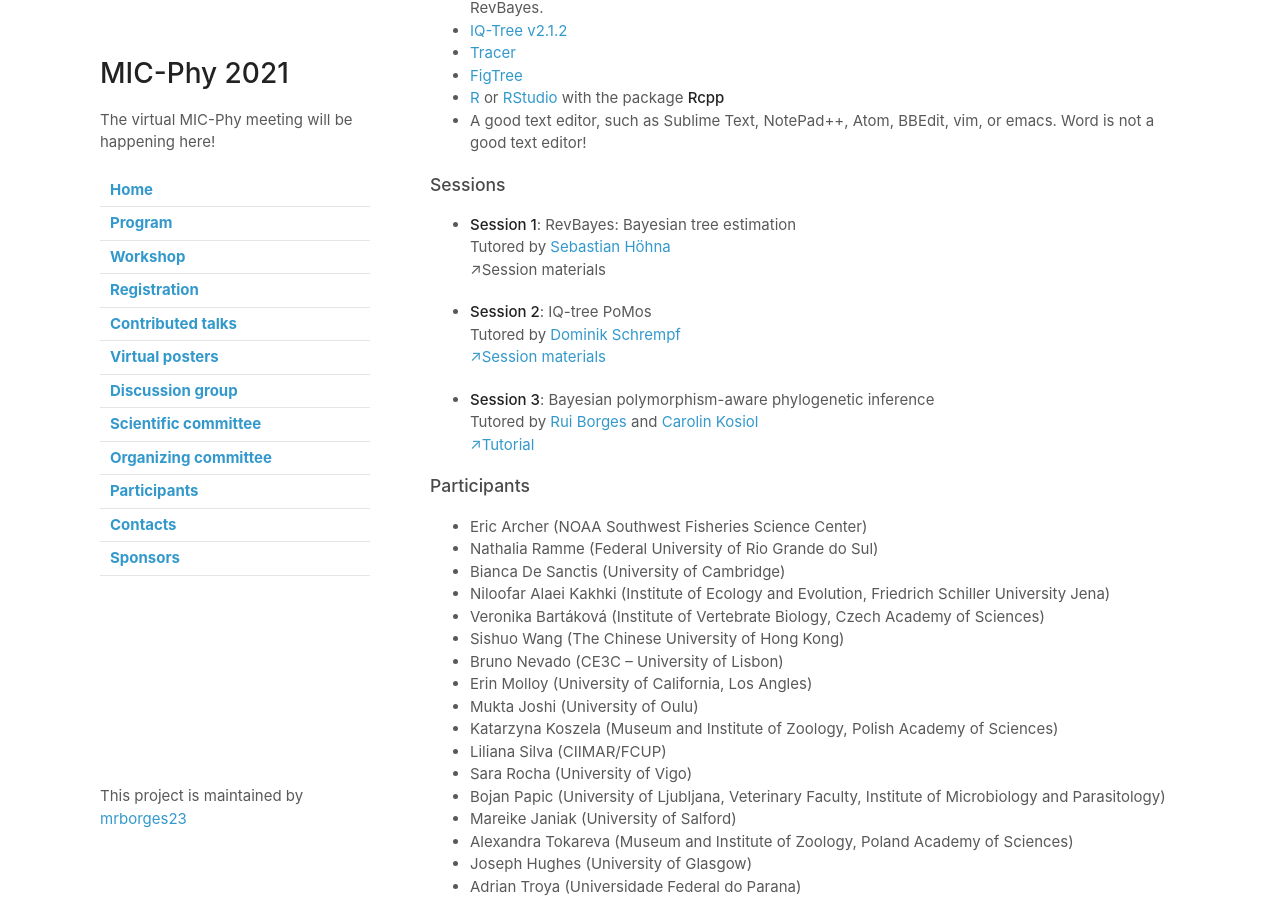
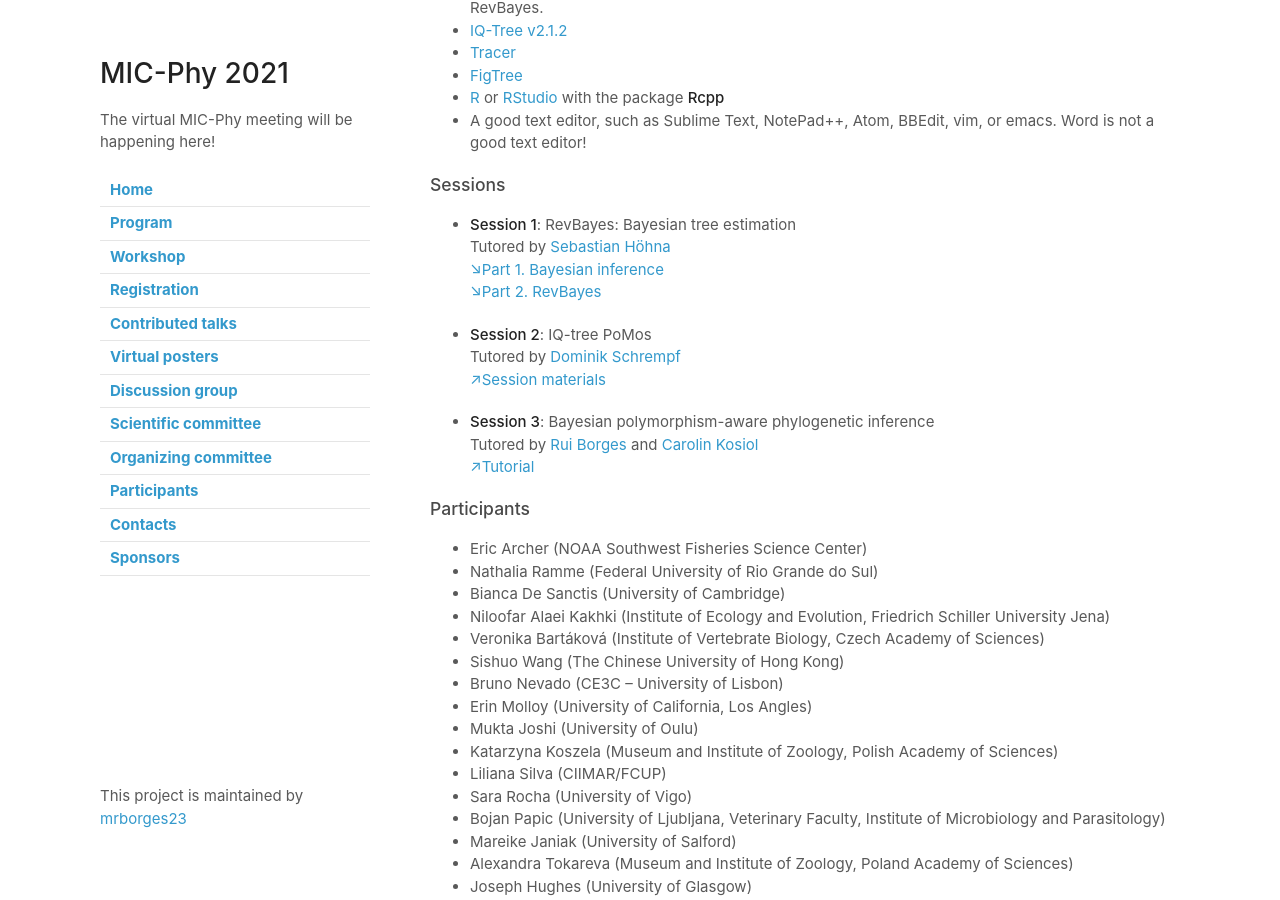
Before and after one commit to mrborges23/micphy2021, a Jekyll site: the page built from workshop.md, in a window 1280 px wide and 900 px high, scrolled down 385 px. Built offline with Jekyll 4.4.1, drawn with Linux system fonts in a browser that asks for light colours; our own code applies the rules of GitHub Pages for plain Markdown files.

```diff
--- a/workshop.md
+++ b/workshop.md
@@ -19,7 +19,9 @@ Before the course starts, please install the following software on your own comp
 
 * **Session 1**: RevBayes: Bayesian tree estimation<br/>
 Tutored by [Sebastian Höhna](https://hoehnalab.github.io//)<br/>
-&#8599;Session materials<br/>
+[&#8600;Part 1. Bayesian inference](/assets/session1/1.pdf)<br/>
+[&#8600;Part 2. RevBayes](/assets/session1/2.pdf)<br/>
+
 
 * **Session 2**: IQ-tree PoMos<br/>
 Tutored by [Dominik Schrempf](http://www.cibiv.at/people/dominik/)<br/>
```
Also changed, not shown: 2 other files.
